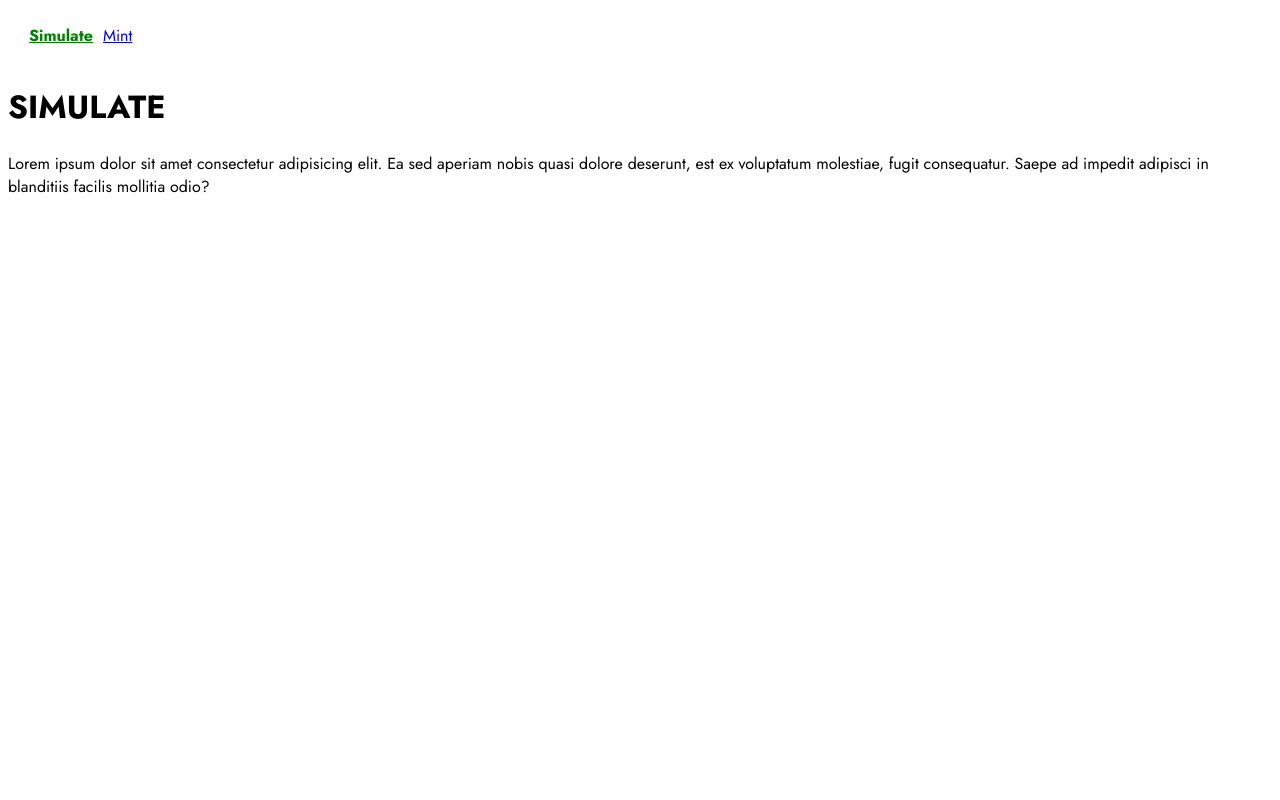
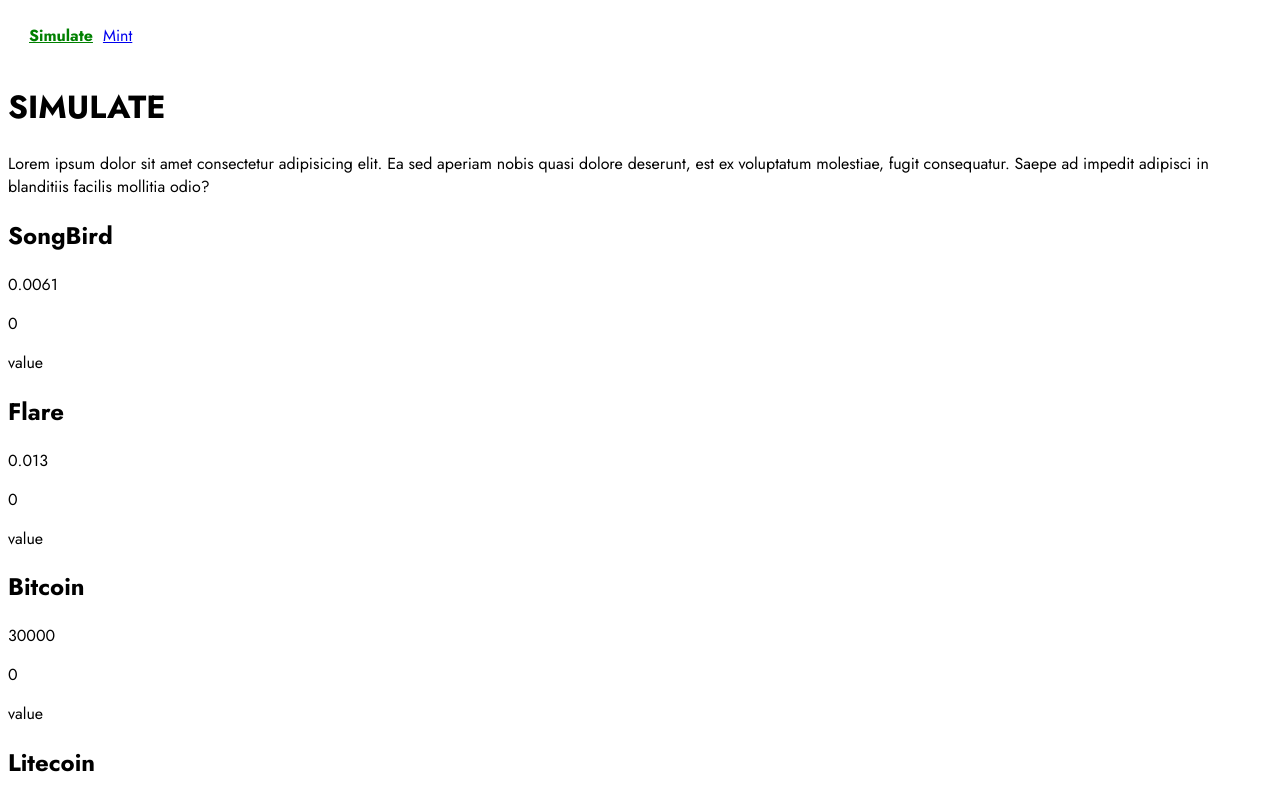
Before and after one commit to theCodeJunky/sim-assets-i, a Vue app: page / in a window 1280 px wide. Shown: the top 800 px of the page. Built offline with nearby package versions, Linux system fonts and the light colour scheme.

Commit message:
Stubbed in initial State Management via stores and basic vue components receiving data via props

```diff
--- a/src/App.vue
+++ b/src/App.vue
@@ -5,11 +5,16 @@
   </nav>
   <main>
     <RouterView />
+    <!-- <p>BTC Price: {{ coinStore.coins[2].price }} </p> -->
   </main>
 </template>
 
 <script setup>
   import { RouterView, RouterLink } from 'vue-router'
+  import { useCoinStore } from './stores/CoinStore.js'
+
+  const coinStore = useCoinStore()
+
 </script>
 
 <style scoped>
--- a/src/assets/main.css
+++ b/src/assets/main.css
@@ -1,6 +1,6 @@
 
 @import url('https://fonts.googleapis.com/css2?family=Jost:wght@400;500;700&display=swap');
 
-body {
+body * {
   font-family: 'Jost', sans-serif;
 }
--- /dev/null
+++ b/src/components/CoinButton.vue
@@ -0,0 +1,11 @@
+<template>
+  <button>
+    <p>{{coin.ticker}} &gt; F{{coin.ticker}}</p>
+  </button>
+</template>
+<script setup>
+
+  const props = defineProps(['coin'])
+  const coin = props.coin
+
+</script>
--- /dev/null
+++ b/src/components/CoinDetails.vue
@@ -0,0 +1,6 @@
+<template>
+
+</template>
+<script setup>
+
+</script>
--- /dev/null
+++ b/src/components/CoinTile.vue
@@ -0,0 +1,12 @@
+<template>
+    <h2>{{coin.name}}</h2>
+    <p>{{coin.price}}</p>
+    <p>{{coin.mintQuantity}}</p>
+    <p>value</p>
+</template>
+<script setup>
+
+ const props = defineProps(['coin'])
+ const coin = props.coin
+
+</script>
--- /dev/null
+++ b/src/stores/CoinStore.js
@@ -0,0 +1,71 @@
+import { defineStore } from 'pinia'
+
+export const useCoinStore = defineStore('coinStore', {
+  state: () => ({
+    coins: [
+      {
+        id: 1,
+        name: 'SongBird',
+        ticker: 'SGB',
+        price: 0.0061,
+        mintQuantity: 0,
+        priceURL: 'https://api.coinbase.com/v2/exchange-rates?currency=SGB',
+        circulatingSupply: 16500000000
+      },
+      {
+        id: 2,
+        name: 'Flare',
+        ticker: 'FLR',
+        price: 0.0130,
+        mintQuantity: 0,
+        priceURL: 'https://api.coinbase.com/v2/exchange-rates?currency=FLR',
+        circulatingSupply: 15500000000
+      },
+      {
+        id: 3,
+        name: 'Bitcoin',
+        ticker: 'BTC',
+        price: 30000.0000,
+        mintQuantity: 0,
+        priceURL: 'https://api.coinbase.com/v2/exchange-rates?currency=BTC',
+        circulatingSupply: 19190000
+      },
+      {
+        id: 4,
+        name: 'Litecoin',
+        ticker: 'LTC',
+        price: 111.00,
+        mintQuantity: 0,
+        priceURL: 'https://api.coinbase.com/v2/exchange-rates?currency=LTC',
+        circulatingSupply: 19190000
+      },
+      {
+        id: 5,
+        name: 'XRP',
+        ticker: 'XRP',
+        price: 0.4600,
+        mintQuantity: 0,
+        priceURL: 'https://api.coinbase.com/v2/exchange-rates?currency=XRP',
+        circulatingSupply: 52000000000
+      },
+      {
+        id: 6,
+        name: 'Dogecoin',
+        ticker: 'DOGE',
+        price: 0.0650,
+        mintQuantity: 0,
+        priceURL: 'https://api.coinbase.com/v2/exchange-rates?currency=DOGE',
+        circulatingSupply: 140120600000
+      },
+      {
+        id: 7,
+        name: 'Algorand',
+        ticker: 'ALGO',
+        price: 0.1101,
+        mintQuantity: 0,
+        priceURL: 'https://api.coinbase.com/v2/exchange-rates?currency=ALGO',
+        circulatingSupply: 7500000000
+      }
+    ]
+  })
+})
--- a/src/views/MintView.vue
+++ b/src/views/MintView.vue
@@ -1,12 +1,25 @@
 <template>
   <main class="container">
-    <h1>MINT</h1>
-    <p>Lorem ipsum dolor sit amet consectetur adipisicing elit. Ea sed aperiam nobis quasi dolore deserunt, est ex voluptatum molestiae, fugit consequatur. Saepe ad impedit adipisci in blanditiis facilis mollitia odio?</p>
+    <h1>SIMULATE FMINTING</h1>
+    <p>Estimate the potential value of FLR based on the total number of assets minted onto the Flare Network.</p>
+    <!-- <ul>
+      <li v-for="coin in coinStore.coins" :key="coin.id">
+        {{coin.name}}
+      </li>
+    </ul> -->
+    <div class="coin-list">
+      <CoinButton  v-for="coin in coinStore.coins" :key="coin.id" :coin="coin" />
+    </div>
   </main>
 </template>
 <script setup>
+  import { useCoinStore } from '../stores/CoinStore.js'
+  import CoinButton from '../components/CoinButton.vue'
 
+  const coinStore = useCoinStore()
 </script>
 <style scoped>
-
+  ul {
+    list-style: none;
+  }
 </style>
--- a/src/views/SimulateView.vue
+++ b/src/views/SimulateView.vue
@@ -2,9 +2,17 @@
   <main class="container">
     <h1>SIMULATE</h1>
     <p>Lorem ipsum dolor sit amet consectetur adipisicing elit. Ea sed aperiam nobis quasi dolore deserunt, est ex voluptatum molestiae, fugit consequatur. Saepe ad impedit adipisci in blanditiis facilis mollitia odio?</p>
+    <div class="coin-tile-list">
+      <CoinTile v-for="coin in coinStore.coins" :key="coin.id" :coin="coin" />
+    </div>
+
   </main>
 </template>
 <script setup>
+  import { useCoinStore } from '../stores/CoinStore.js'
+  import CoinTile from '../components/CoinTile.vue'
+
+   const coinStore = useCoinStore()
 
 </script>
 <style scoped>
```
Also changed, not shown: src/components/CoinInput.vue (added, +10 -0 lines).
